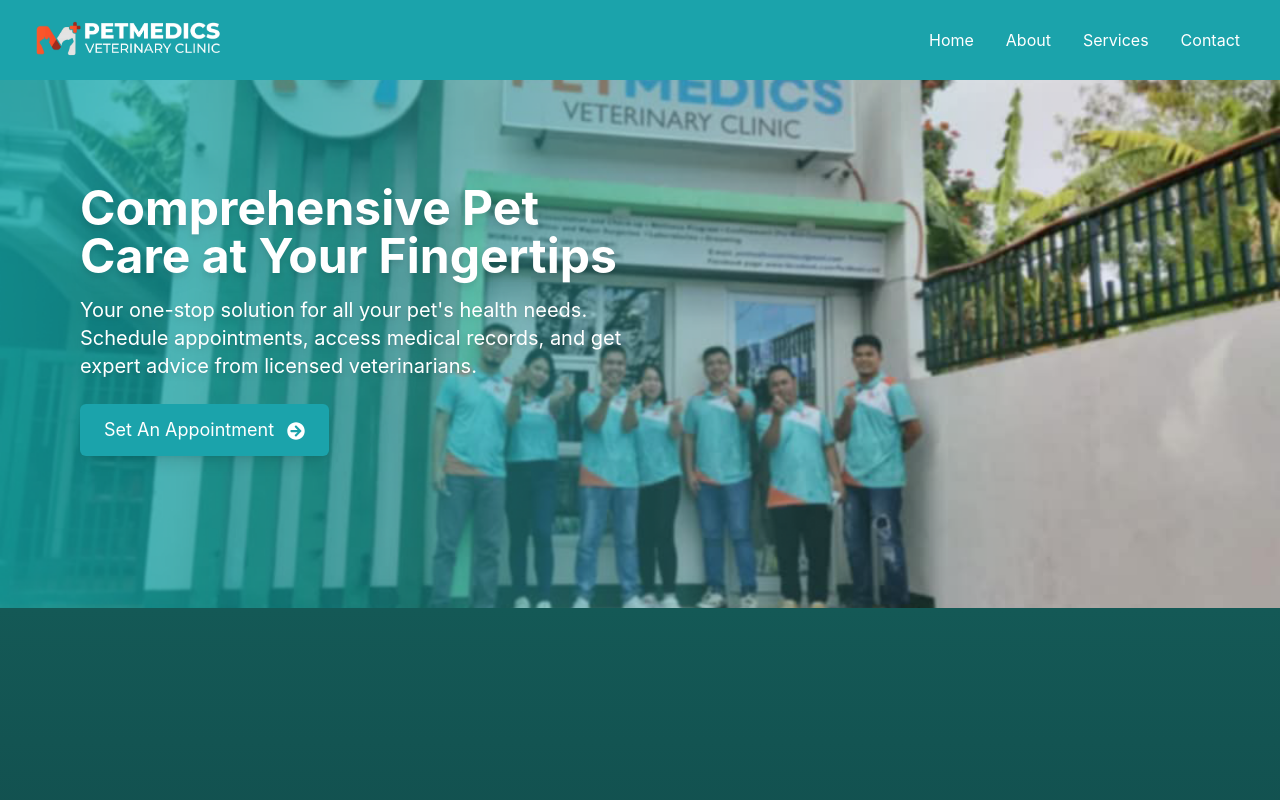
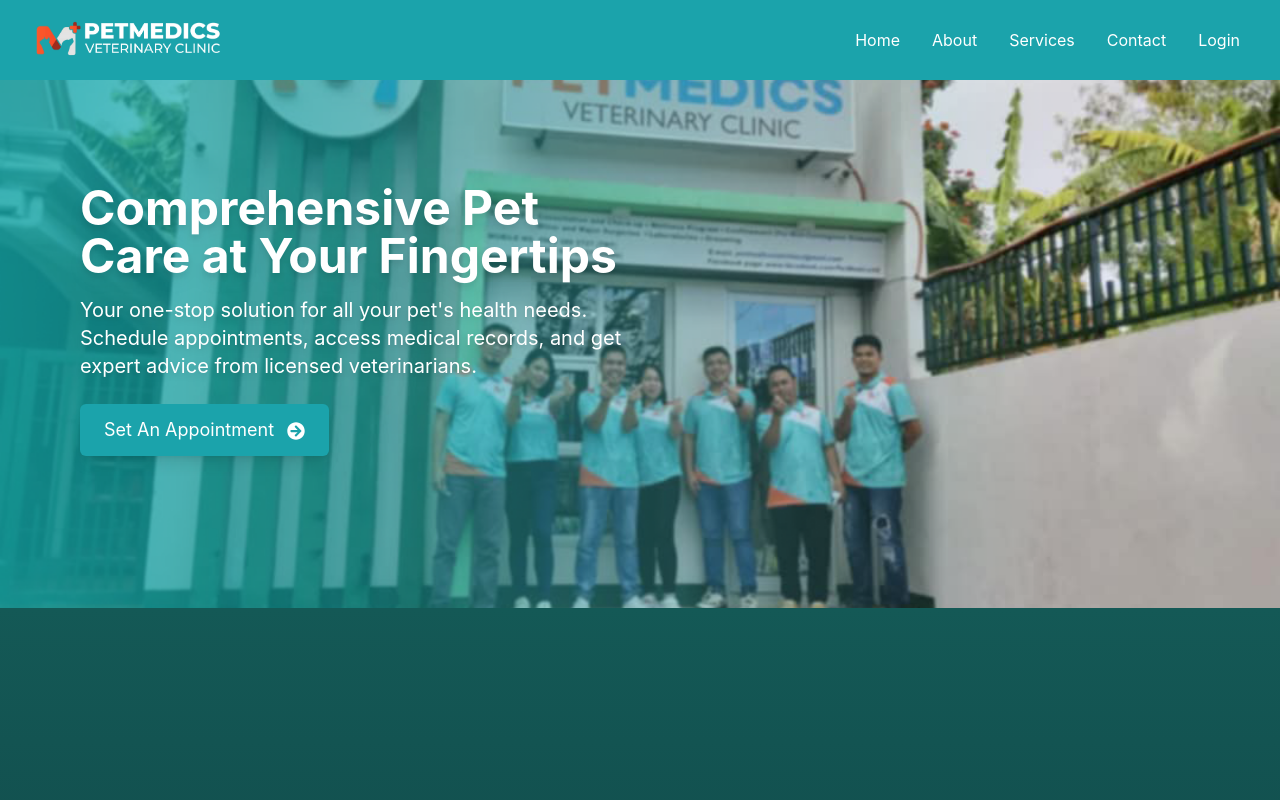
Before and after one commit to k-metra/PetCare, a React (Create React App) app in the folder frontend/: page /home in a window 1280 px wide. Shown: the top 800 px of the page. Built offline with nearby package versions, Linux system fonts and the light colour scheme; a web font is replaced by a local one.

Commit message:
add login navitem

```diff
--- a/frontend/src/components/navbar.jsx
+++ b/frontend/src/components/navbar.jsx
@@ -35,6 +35,7 @@
                 <NavItem href="/home#about">About</NavItem>
                 <NavItem href="/home#services">Services</NavItem>
                 <NavItem href="/home#contact">Contact</NavItem>
+                <NavItem href="/login">Login</NavItem>
             </ul>
         </nav>
 
@@ -43,11 +44,12 @@
                 <GiHamburgerMenu className="text-3xl z-30 text-white"/>
             </button>
         </div>
-        <div ref={sidebarRef} className={`md:hidden drop-shadow-lg rounded-sm flex flex-col px-2 gap-1 py-2 h-[200%] z-[-3] bg-brand-primary w-full absolute top-[64px] right-0 shadow-lg transform transition-transform text-white duration-300 ease-in-out origin-top ${topbarOpen ? "scale-y-100 " : "scale-y-0"}`}>
+        <div ref={sidebarRef} className={`md:hidden drop-shadow-lg rounded-sm flex flex-col px-2 gap-1 py-2 min-h-[200%] z-[-3] bg-brand-primary w-full absolute top-[64px] right-0 shadow-lg transform transition-transform text-white duration-300 ease-in-out origin-top ${topbarOpen ? "scale-y-100 " : "scale-y-0"}`}>
             <NavItem href="/home">Home</NavItem>
             <NavItem href="/home#about">About</NavItem>
             <NavItem href="/home#services">Services</NavItem>
             <NavItem href="/home#contact">Contact</NavItem>
+            <NavItem href="/login">Login</NavItem>
         </div>
         </>
     )
```
